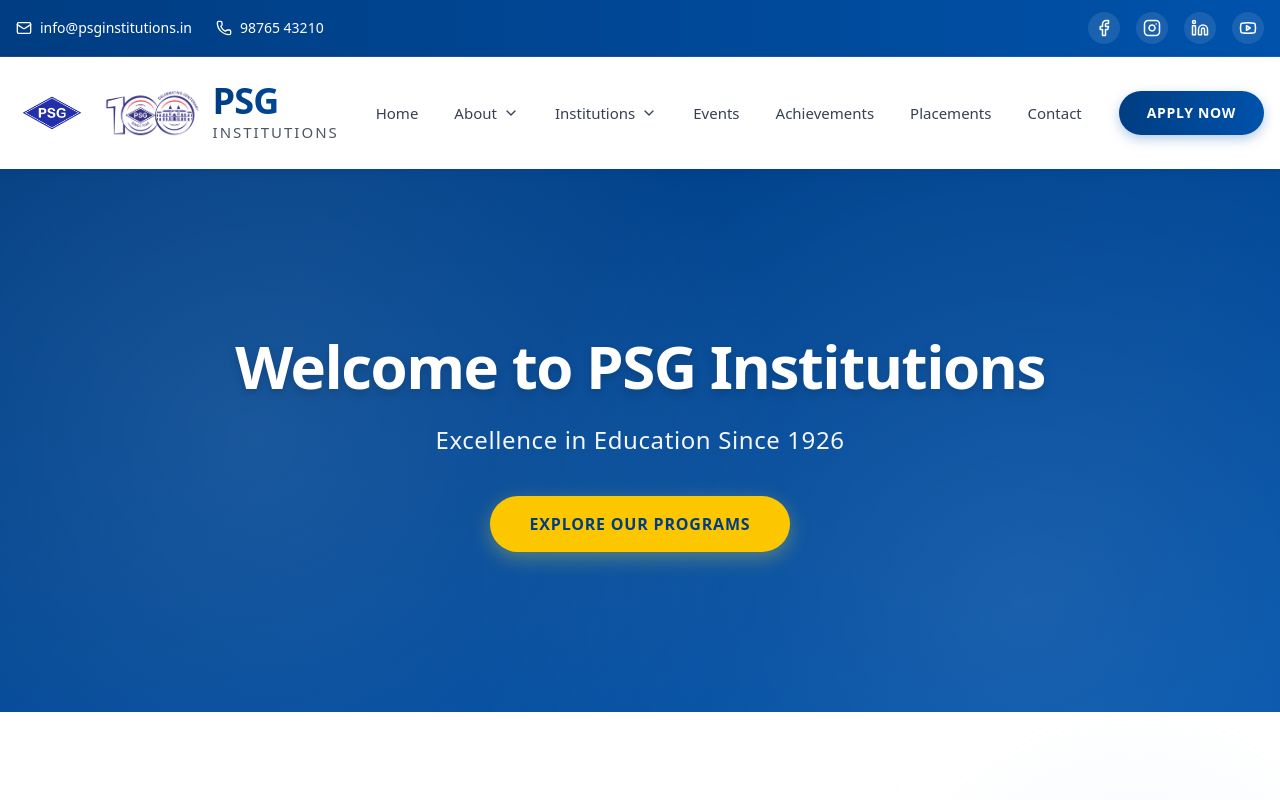
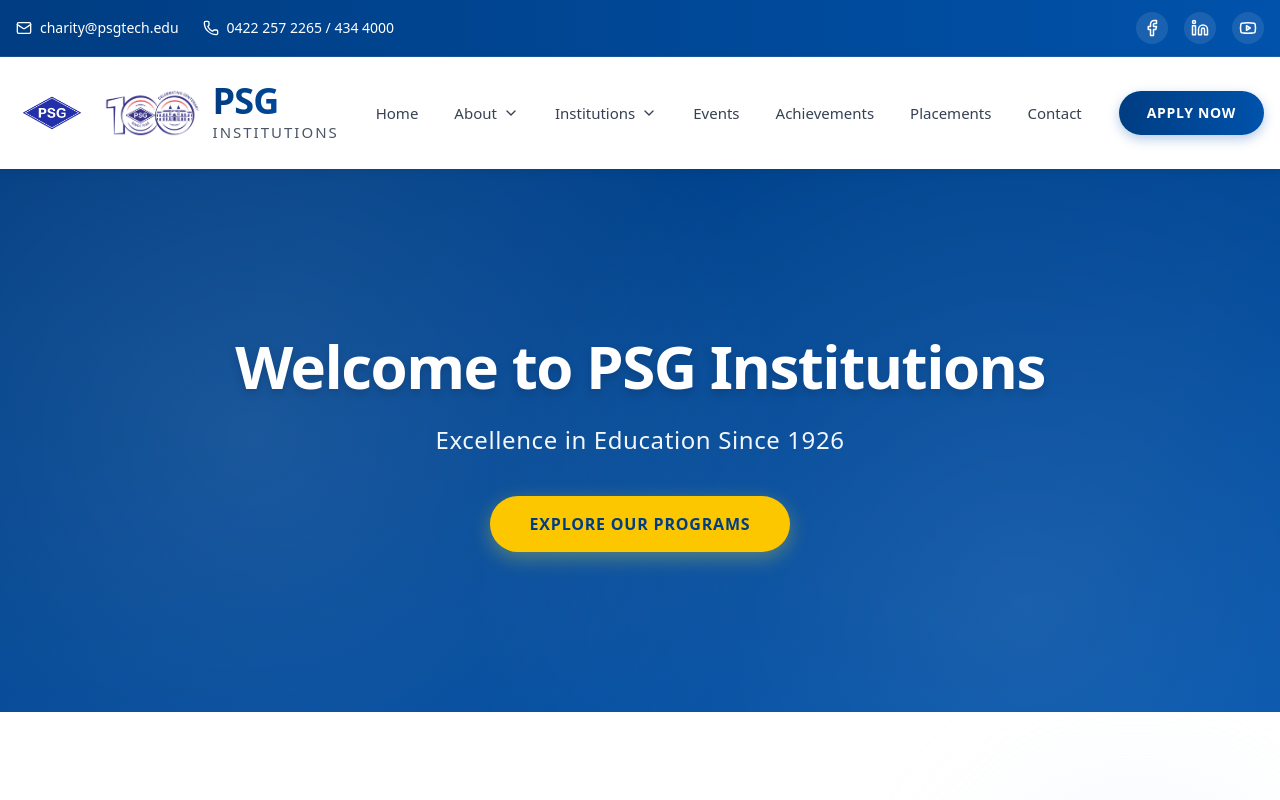
Before and after one commit to Vijay-Psgtech/PSG-Institutions, a React (Vite) app: page / in a window 1280 px wide. Shown: the top 800 px of the page. Built offline with nearby package versions, Linux system fonts and the light colour scheme.

Commit message:
Top header social media links and contact section has been updated.

```diff
--- a/src/components/layouts/TopHeader.jsx
+++ b/src/components/layouts/TopHeader.jsx
@@ -9,25 +9,25 @@
           {/* Contact Info */}
           <div className="flex flex-wrap gap-6 text-sm">
             <a
-              href="mailto:info@psginstitutions.in"
+              href="mailto:charity@psgtech.edu"
               className="flex items-center gap-2 hover:text-yellow-300 transition-all duration-300 hover:translate-x-0.5"
             >
               <Mail size={16} className="flex-shrink-0" />
-              <span className="hidden sm:inline">info@psginstitutions.in</span>
+              <span className="hidden sm:inline">charity@psgtech.edu</span>
             </a>
             <a
-              href="tel:+919876543210"
+              href="tel:+0422 257 2265"
               className="flex items-center gap-2 hover:text-yellow-300 transition-all duration-300 hover:translate-x-0.5"
             >
               <Phone size={16} className="flex-shrink-0" />
-              <span>98765 43210</span>
+              <span>0422 257 2265 / 434 4000</span>
             </a>
           </div>
 
           {/* Social Links */}
           <div className="flex gap-3 md:gap-4">
             <a
-              href="https://facebook.com"
+              href="https://www.facebook.com/psgandsonscharities"
               target="_blank"
               rel="noopener noreferrer"
               aria-label="Facebook"
@@ -35,7 +35,7 @@
             >
               <Facebook size={18} />
             </a>
-            <a
+            {/* <a
               href="https://instagram.com"
               target="_blank"
               rel="noopener noreferrer"
@@ -43,9 +43,9 @@
               className="flex items-center justify-center w-8 h-8 rounded-full bg-white/10 hover:bg-yellow-400 hover:text-[#003d82] transition-all duration-300 hover:-translate-y-1 hover:shadow-lg"
             >
               <Instagram size={18} />
-            </a>
+            </a> */}
             <a
-              href="https://linkedin.com"
+              href="https://www.linkedin.com/company/psgandsonscharities/"
               target="_blank"
               rel="noopener noreferrer"
               aria-label="LinkedIn"
@@ -54,7 +54,7 @@
               <Linkedin size={18} />
             </a>
             <a
-              href="https://youtube.com"
+              href="https://www.youtube.com/@PSGandSonsCharities"
               target="_blank"
               rel="noopener noreferrer"
               aria-label="YouTube"
```
